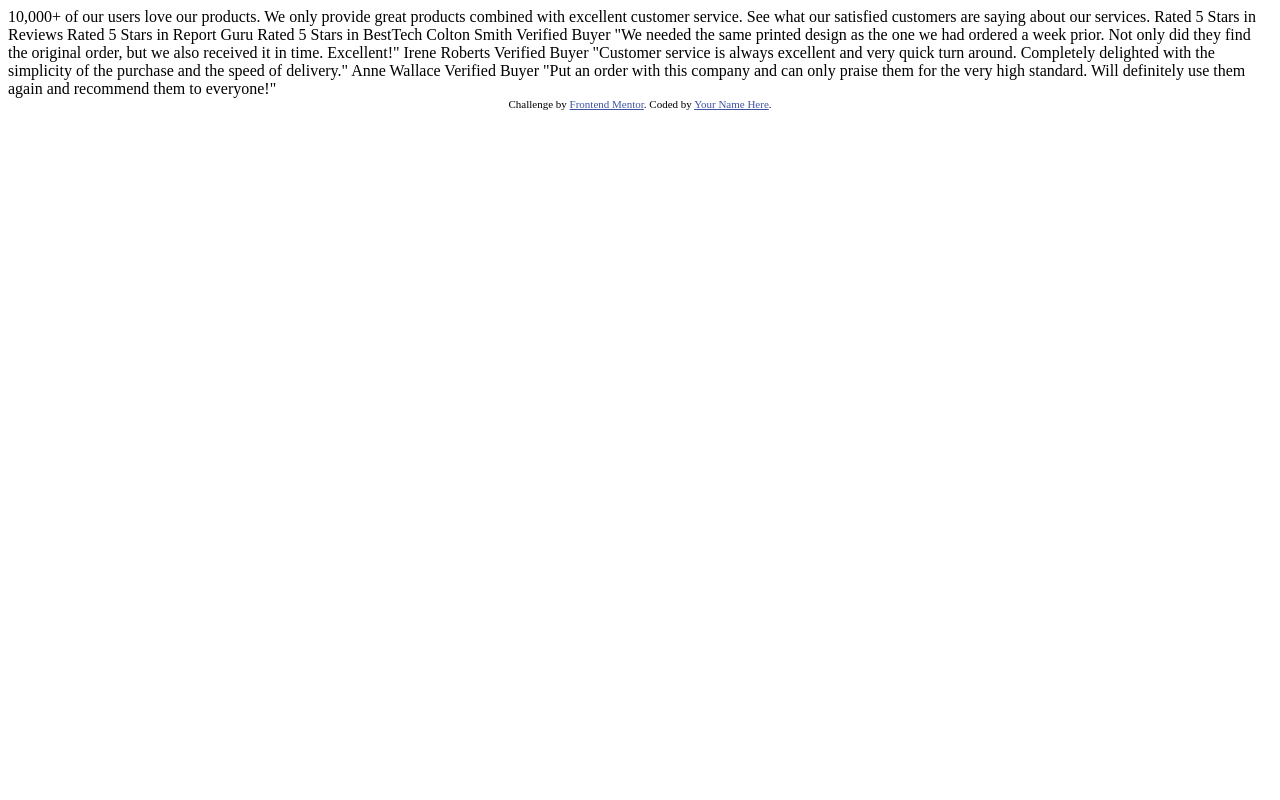
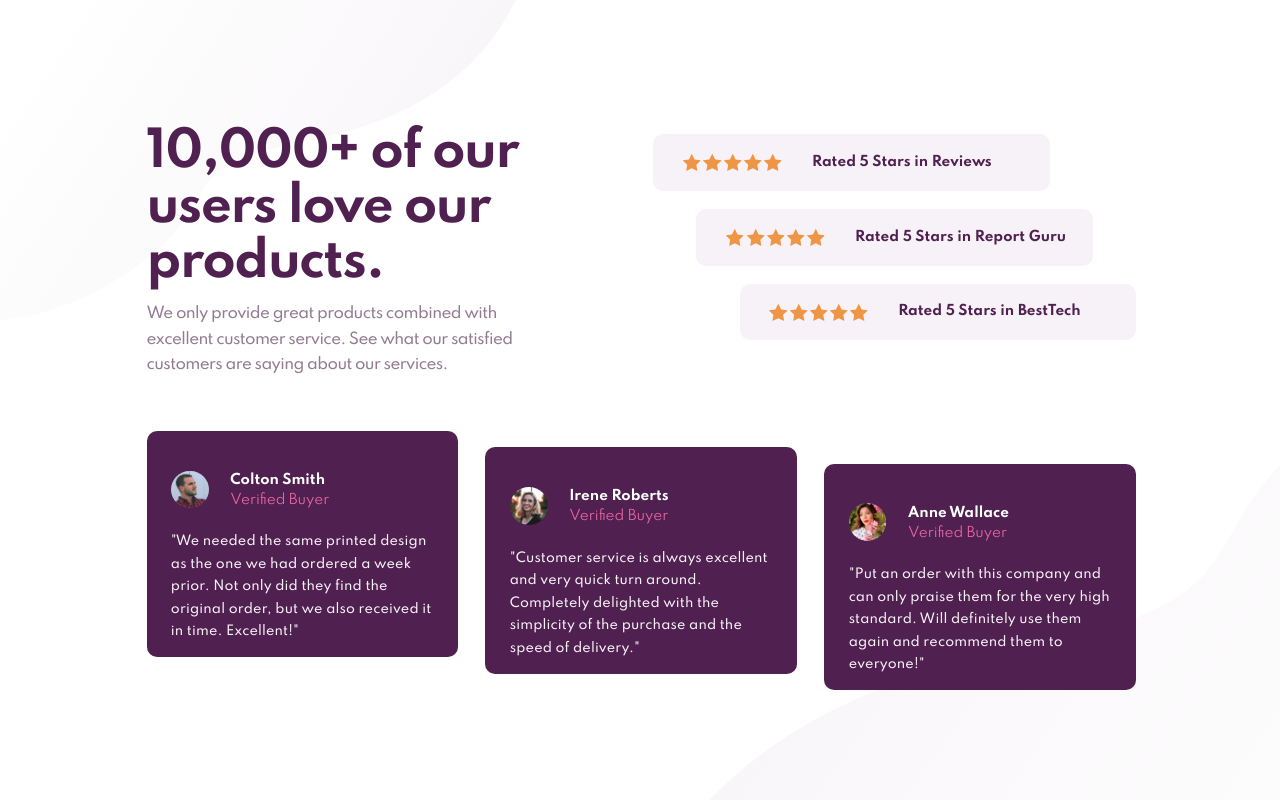
Before and after one commit to cdevp/social-proof-section-master, a website: page index.html in a window 1280 px wide. Drawn offline with Linux system fonts and the light colour scheme.

Commit message:
Finished first version of landscape view.

```diff
--- a/index.html
+++ b/index.html
@@ -5,17 +5,15 @@
     <meta name="viewport" content="width=device-width, initial-scale=1.0" />
     <!-- displays site properly based on user's device -->
 
-    <link
-      rel="icon"
-      type="image/png"
-      sizes="32x32"
-      href="./images/favicon-32x32.png"
-    />
-
     <title>Frontend Mentor | Social proof section</title>
 
     <!-- Feel free to remove these styles or customise in your own stylesheet 👍 -->
-    <style>
+    <link href="https://fonts.googleapis.com/css2?family=Spartan:wght@400&display=swap" rel="stylesheet">
+    <link href="https://fonts.googleapis.com/css2?family=Spartan:wght@500&display=swap" rel="stylesheet">
+    <link href="https://fonts.googleapis.com/css2?family=Spartan:wght@700&display=swap" rel="stylesheet">
+    <link rel="stylesheet" href="normalize.css">
+    <link rel="stylesheet" href="style.css">
+<!--    <style>
       .attribution {
         font-size: 11px;
         text-align: center;
@@ -23,10 +21,101 @@
       .attribution a {
         color: hsl(228, 45%, 44%);
       }
-    </style>
+    </style>-->
   </head>
   <body>
-    10,000+ of our users love our products.
+      <svg id="top-bg" viewbox="0 0 584 362" xmlns="http://www.w3.org/2000/svg"><defs><linearGradient x1="100%" y1="69.212%" x2="9.399%" y2="32.183%" id="a"><stop stop-color="#8A4389" stop-opacity="0" offset="0%"/><stop stop-color="#512051" offset="100%"/><stop stop-color="#512051" offset="100%"/><stop stop-color="#512051" offset="100%"/></linearGradient></defs><path d="M0 362c40.022-82.8 115.736-135.154 227.141-157.064 167.108-32.864 103.85-66.012 185.949-131.796C467.823 29.284 524.793 4.904 584 0v362H0z" transform="rotate(180 292 181)" fill="url(#a)" fill-rule="evenodd" opacity=".05"/></svg>
+      <svg id="bottom-bg" viewbox="0 0 1085 673" xmlns="http://www.w3.org/2000/svg"><defs><linearGradient x1="100%" y1="69.237%" x2="9.399%" y2="32.159%" id="a"><stop stop-color="#8A4389" stop-opacity="0" offset="0%"/><stop stop-color="#512051" offset="100%"/><stop stop-color="#512051" offset="100%"/><stop stop-color="#512051" offset="100%"/></linearGradient></defs><path d="M355 800c74.356-153.934 215.022-251.268 422-292 310.466-61.099 192.94-122.724 345.47-245.025C1224.157 181.442 1330 136.116 1440 127v673H355z" transform="translate(0 0)" fill="url(#a)" fill-rule="evenodd" opacity=".05"/></svg>
+
+    </div>
+    <div id="phrase-container">
+      <span class="heading">
+        10,000+ of our users love our products.
+      </span>
+      <span class="sub-heading">
+        We only provide great products combined with excellent customer service.
+        See what our satisfied customers are saying about our services.
+      </span>
+    </div>
+    <div id="rating-container">
+      <div id="inner-rating-container">
+        <div id="rating-1" class="rating">
+          <div class="stars">
+            <img class="star" src="images/icon-star.svg" />
+            <img class="star" src="images/icon-star.svg" />
+            <img class="star" src="images/icon-star.svg" />
+            <img class="star" src="images/icon-star.svg" />
+            <img class="star" src="images/icon-star.svg" />
+          </div>
+          <span class="rating-text">
+            Rated 5 Stars in Reviews
+          </span>
+        </div>
+        <div id="rating-2" class="rating">
+          <div class="stars">
+            <img class="star" src="images/icon-star.svg" />
+            <img class="star" src="images/icon-star.svg" />
+            <img class="star" src="images/icon-star.svg" />
+            <img class="star" src="images/icon-star.svg" />
+            <img class="star" src="images/icon-star.svg" />
+          </div>
+          <span class="rating-text">
+            Rated 5 Stars in Report Guru
+          </span>
+
+        </div>
+        <div id="rating-3" class="rating">
+          <div class="stars">
+            <img class="star" src="images/icon-star.svg" />
+            <img class="star" src="images/icon-star.svg" />
+            <img class="star" src="images/icon-star.svg" />
+            <img class="star" src="images/icon-star.svg" />
+            <img class="star" src="images/icon-star.svg" />
+          </div>
+          <span class="rating-text">
+            Rated 5 Stars in BestTech
+          </span>
+
+        </div>
+      </div>
+    </div>
+    <div id="testimonial-container">
+      <div id="test-1" class="testimonial">
+        <div class="portrait">
+          <img class="photo" src="images/image-colton.jpg" alt="photo of Colton Smith" />
+          <span class="portrait-name">Colton Smith</span>
+          <span class="portrait-description">Verified Buyer</span>
+        </div>
+        <span class="testimonial-text">
+          "We needed the same printed design as the one we had ordered a week prior.
+          Not only did they find the original order, but we also received it in time.
+          Excellent!"
+        </span>
+      </div>
+      <div id="test-2" class="testimonial">
+        <div class="portrait">
+          <img class="photo" src="images/image-irene.jpg" alt="photo of Irene Roberts" />
+          <span class="portrait-name">Irene Roberts</span>
+          <span class="portrait-description">Verified Buyer</span>
+        </div>
+        <span class="testimonial-text">
+         "Customer service is always excellent and very quick turn around. Completely
+         delighted with the simplicity of the purchase and the speed of delivery."
+        </span>
+     </div>
+      <div id="test-3" class="testimonial">
+        <div class="portrait">
+          <img class="photo" src="images/image-anne.jpg" alt="photo of Anne Wallace" />
+          <span class="portrait-name">Anne Wallace</span>
+          <span class="portrait-description">Verified Buyer</span>
+        </div>
+        <span class="testimonial-text">
+          "Put an order with this company and can only praise them for the very high
+          standard. Will definitely use them again and recommend them to everyone!"
+        </span>
+    </div>
+    </div>
+<!--    10,000+ of our users love our products.
 
     We only provide great products combined with excellent customer service.
     See what our satisfied customers are saying about our services.
@@ -51,11 +140,11 @@
     "Put an order with this company and can only praise them for the very high
     standard. Will definitely use them again and recommend them to everyone!"
 
-    <div class="attribution">
+   <div class="attribution">
       Challenge by
       <a href="https://www.frontendmentor.io?ref=challenge" target="_blank"
         >Frontend Mentor</a
       >. Coded by <a href="#">Your Name Here</a>.
-    </div>
+    </div>-->
   </body>
 </html>
--- /dev/null
+++ b/style.scss
@@ -0,0 +1,223 @@
+@mixin transform($property) {
+    -webkit-transform: $property;
+    -ms-transform: $property;
+    transform: $property
+}
+
+$font-stack: Spartan, sans-serif;
+$font-size: 15px;
+$primary-magenta: hsl(300, 43%, 22%);
+$primary-pink: hsl(333, 80%, 67%);
+$neutral-magenta: hsl(303, 10%, 53%);
+$neutral-light-magenta: hsl(300, 24%, 96%);
+$neutral-white: hsl(0, 0%, 100%);
+$phrase-container-w: 39.6%;
+$phrase-container-h: 38.25%;
+$testimonial-container-w: 100%;
+$testimonial-height: 87.3%;
+$testimonial-width: 31.5%;
+$rating-container-w: 100%;
+$rating-inner-h: 65.8%;
+$top-bar-h: 15.625%;
+$bottom-bar-h: 13.75%;
+$left-bar-w: 11.45%;
+$right-bar-w: 11.25%;
+
+$rating-height: 27.5%;
+$rating-width: 82.15%;
+
+$top-bg-w: 40.3%;
+$bottom-bg-w: 75.4%;
+
+@media (min-width: 800px) {
+    html, body {
+        font-family: $font-stack;
+        font-size: $font-size;
+        width: 100%;
+        height: 100%;
+        overflow: hidden;
+    }
+
+    body {
+        display: grid;
+        grid-template-columns: $left-bar-w $phrase-container-w 1fr $right-bar-w;
+        grid-template-rows: $top-bar-h $phrase-container-h 1fr $bottom-bar-h;
+
+        #top-bg {
+            position: absolute;
+            width: $top-bg-w;
+            top: 0%;
+            left: 0%;
+            z-index: -1;
+        }
+
+        #bottom-bg {
+            position: absolute;
+            width: $bottom-bg-w;
+            right: 0%;
+            bottom: 0%;
+            z-index: -1;
+        }
+
+        #phrase-container {
+            grid-row: 2;
+            grid-column: 2;
+            display: grid;
+            grid-template-columns: 1fr;
+            grid-template-rows: repeat(2, 1fr);
+/*            background-color: green; */
+
+            .heading {
+                grid-row: 1;
+                grid-column: 1;
+                color: $primary-magenta;
+                font-size: 3.2rem;
+                font-weight: 700;
+                padding-right: 5rem;
+                letter-spacing: -0.09rem;
+            }
+            .sub-heading {
+                grid-row: 2;
+                grid-column: 1;
+                color: $neutral-magenta;
+                font-weight: 500;
+                line-height: 1.7rem;
+                padding-top: 0.7rem;
+                padding-right: 9rem;
+                letter-spacing: -0.04rem;
+            }
+
+        }
+
+        #rating-container {
+            grid-row: 2;
+            grid-column: 3;
+            display: grid;
+            grid-template-columns: 1fr;
+            grid-template-rows: 3% 1fr 29.6%;
+/*            background-color: cyan; */
+
+            #inner-rating-container {
+                grid-row: 2;
+                grid-column: 1;
+                display: flex;
+                flex-direction: column;
+                justify-content: space-between;
+
+                .rating {
+                    height: $rating-height;
+                    width: $rating-width;
+                    background-color: $neutral-light-magenta;
+                    display: grid;
+                    grid-template-columns: 7% 26% 7% 1fr;
+                    grid-template-rows: 1fr;
+                    border-radius: 10px;
+
+                    .stars {
+                        grid-row: 1;
+                        grid-column: 2;
+                        display: flex;
+                        flex-direction: row;
+                        align-items: center;
+                        justify-content: space-evenly;
+
+                        .star {
+                            height: 30%;
+                        }
+                    }
+
+                    .rating-text {
+                        grid-row: 1;
+                        grid-column: 4;
+                        display: flex;
+                        align-items: center;
+                        color: $primary-magenta;
+                        font-size: 0.9rem;
+                        font-weight: 700;
+                    }
+                }
+
+                .rating:nth-child(2) {
+                    align-self: center;
+                }
+
+                .rating:nth-child(3) {
+                    align-self: flex-end;
+                }
+            }
+        }
+
+        #testimonial-container {
+            width: $testimonial-container-w;
+/*            background-color: black; */
+            grid-row: 3;
+            grid-column: 2 / 4;
+            display: flex;
+            flex-direction: row;
+            justify-content: space-between;
+
+            .testimonial {
+                height: $testimonial-height;
+                width: $testimonial-width;
+                background-color: $primary-magenta;
+                display: grid;
+                grid-template-columns: 7.8% 1fr 8.2%;
+                grid-template-rows: 17.5% 15.0% 11.5% 1fr 17.9%;
+                border-radius: 10px;
+
+                .portrait {
+                    display: grid;
+                    grid-row: 2;
+                    grid-column: 2;
+                    grid-template-columns: 14.1% 1fr;
+                    grid-template-rows: repeat(2, 1fr);
+
+                    .photo {
+                        grid-row: 1 / span 2;
+                        grid-column: 1;
+                        height: 100%;
+                        border-radius: 20px;
+                    }
+
+                    .portrait-name {
+                        color: $neutral-white;
+                        font-weight: 700;
+                        grid-row: 1;
+                        grid-column: 2;
+                        font-size: 0.9rem;
+                        padding-top: 1%;
+                        padding-left: 1.5rem;
+                    }
+
+                    .portrait-description {
+                        color: $primary-pink;
+                        grid-row: 2;
+                        grid-column: 2;
+                        font-size: 0.9rem;
+                        padding-top: 0.3rem;
+                        padding-left: 1.5rem;
+                    }
+                }
+
+                .testimonial-text {
+                    grid-row: 4;
+                    grid-column: 2;
+                    color: $neutral-light-magenta;
+                    font-size: 0.85rem;
+                    font-weight: 500;
+                    letter-spacing: .01rem;
+                    line-height: 1.5rem;
+                }
+            }
+
+            .testimonial:nth-child(2) {
+                align-self: center;
+            }
+
+            .testimonial:nth-child(3) {
+                align-self: flex-end;
+            }
+        }
+    }
+
+}
```
Also changed, not shown: package.json (added, +22 -0 lines), normalize.css (added), style.css (added), 3 other files.
